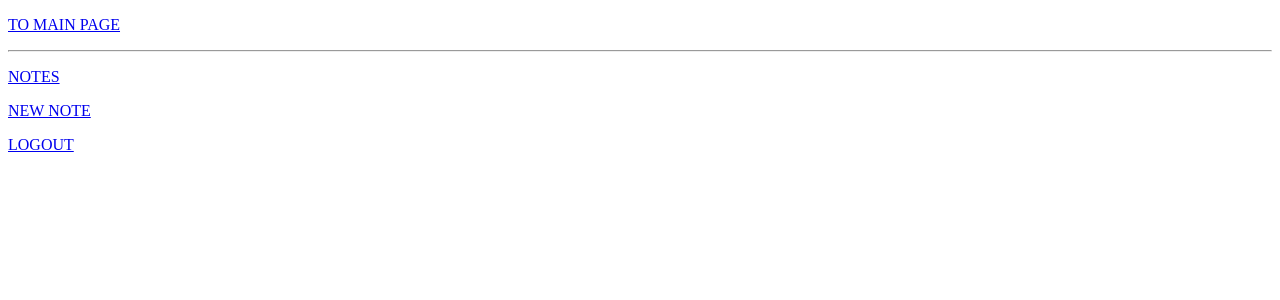
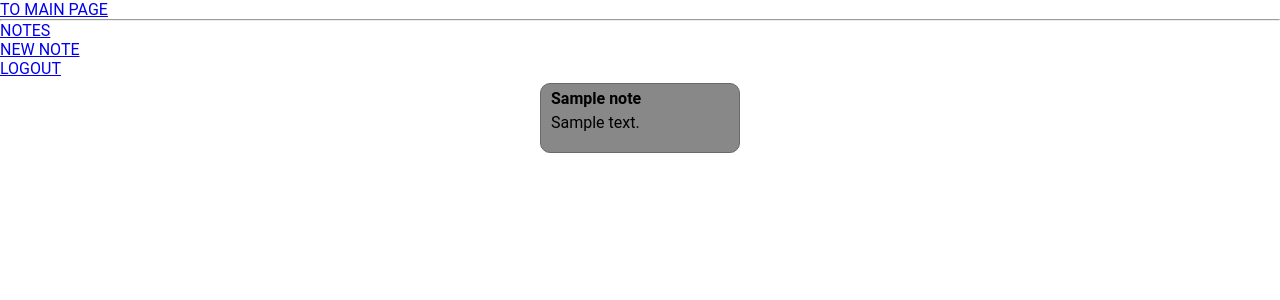
Before and after one commit to mirmozavr/notes_project, a Flask app: page /notes/ in a window 1280 px wide. Shown: the top 300 px of the page. Run offline with Flask 2, Linux system fonts and the light colour scheme; a user stored in the database is signed in; tables that the repository leaves empty hold one stand-in row (values such as "Sample post").

Commit message:
Note query + notes front

```diff
--- a/main.py
+++ b/main.py
@@ -98,7 +98,8 @@ def logout():
 @app.route("/notes/")
 @login_required
 def notes():
-    return render_template("notes.html", auth_status=current_user.is_authenticated)
+    data = db.session.query(Note).filter(Note.user_id == current_user.id, Note.archived == False).order_by(Note.updated_on.desc())
+    return render_template("notes.html", auth_status=current_user.is_authenticated, data=data)
 
 
 @app.route("/notes/new/", methods=("GET", "POST"))
@@ -106,16 +107,13 @@ def notes():
 def new_note():
     form = NoteForm()
     if form.validate_on_submit():
-        print(form.title.data)
         note = Note(
             title=form.title.data,
             content=form.content.data,
             color=form.color.data,
             user_id=current_user.id,
         )
-        print(note.id, note.title, note.content, note.color)
         note.set_slug()
-        print("SLUG", note.slug)
         db.session.add(note)
         db.session.commit()
         return redirect(url_for("notes"))
--- /dev/null
+++ b/static/notes.css
@@ -0,0 +1,43 @@
+/*
+    xs: 0..575px
+    sm: 576..767px
+    md: 768..991px
+    lg: 992..1199px
+    xl: 1200px+
+    .container padding: 8px
+    .container width:  - 16px
+    .col-* padding: 8px
+*/
+
+* {
+    box-sizing: border-box;
+    margin: 0;
+    padding: 0;
+    font-family: Roboto, sans-serif;
+    font-style: normal;
+    font-weight: normal;
+}
+
+.container {
+    display: flex;
+    flex-flow: row wrap;
+    margin-left: auto;
+    margin-right: auto;
+    justify-content: space-around;
+}
+
+
+.note {
+    width: 200px;
+    /*min-width: 200px;*/
+    /*max-width: 200px;*/
+    margin: 5px;
+    padding: 5px 10px 20px;
+    border: solid 1px dimgrey;
+    border-radius: 10px;
+}
+
+.title {
+    font-weight: bolder;
+    margin-bottom: 5px;
+}
--- a/templates/notes.html
+++ b/templates/notes.html
@@ -2,4 +2,18 @@
 
 {% block head %}
     <title>Notes</title>
+    <link rel="stylesheet" href="{{ url_for('static', filename='notes.css') }}" )>
+    <meta name="viewport" content="width=device-width, initial-scale=1">
 {% endblock %}
+
+{% block content %}
+    <div class="container">
+        {% for note in data %}
+            <div style="background-color: {{ note.color }}"
+                 class="note">
+                <p class="title">{{ note.title }}</p>
+                <p>{{ note.content }}</p>
+            </div>
+        {% endfor %}
+    </div>
+{% endblock %}
```
